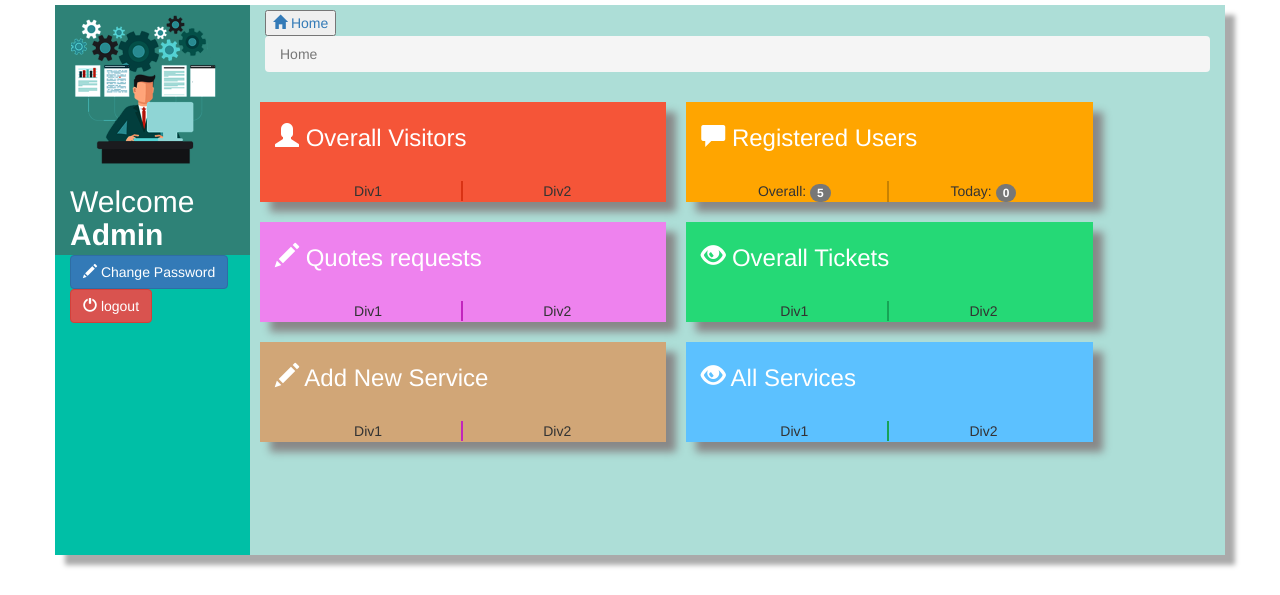
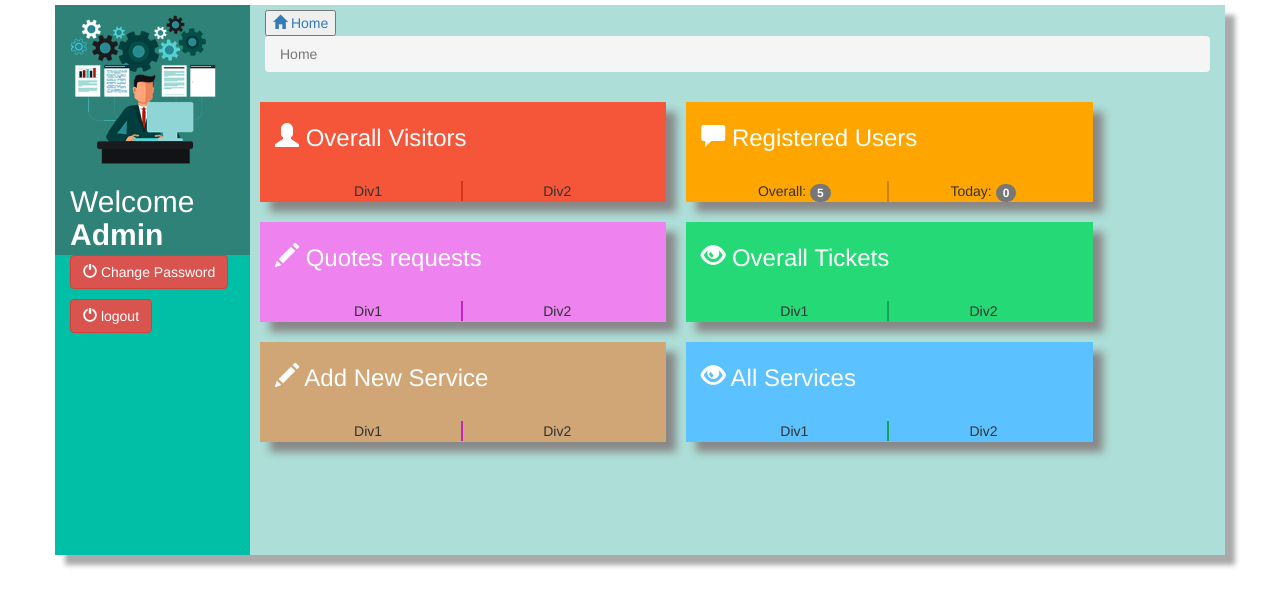
Before and after one commit to LearnTheGithub/CRMP, a PHP site: page /admin.php in a window 1280 px wide. Shown: the top 595 px of the page. Run offline with PHP 8.4, Linux system fonts and the light colour scheme; a user stored in the database is signed in; data comes from the database, SQL or seed files in the repository; some libraries are stand-ins or nearby versions.

Commit message:
admin change password restored

```diff
--- a/admin.php
+++ b/admin.php
@@ -74,9 +74,42 @@ var password = document.myform.UserPassword.value;
           </div>
           <div class="row" >
             <div class="col-lg-12" style="font-size:20px;background-color: #00bfa6;height:300px">
-              <button type="button" name = "logout" class="btn btn-primary" data-toggle="modal" data-target="#exampleModal"><span class="glyphicon glyphicon-pencil"></span>
-Change Password
-</button>
+              <p>  <a href="#changePassword" data-toggle ="modal"> <button type="submit"  class="btn btn-danger" style="color:white" name= "change_password"><span class="glyphicon glyphicon-off"></span>  Change Password</button></a></p>
+                <!-- Button trigger modal -->
+
+<div class="modal fade" id="changePassword" tabindex="-1" role="dialog" aria-labelledby="exampleModalLabel" aria-hidden="true">
+  <div class="modal-dialog" role="document">
+    <div class="modal-content">
+      <div class="modal-header">
+        <h5 class="modal-title" id="exampleModalLabel">Modal title</h5>
+        <button type="button" class="close" data-dismiss="modal" aria-label="Close">
+          <span aria-hidden="true">&times;</span>
+        </button>
+      </div>
+      <div class="modal-body">
+       <form action="HomeDatabase.php" name = "myForm" method="post" onsubmit="return PasswordValidation()">
+
+           <div class="form-group">
+    <label for="exampleInputPassword1">Password</label>
+    <input type="password" name="UserPassword" class="form-control" id="exampleInputPassword1" placeholder="New Password" required>
+  </div>
+  <div class="form-group">
+    <label for="exampleInputPassword1">Confirm Password</label>
+    <input type="password" name="ConfirmPassword" class="form-control" id="exampleInputPassword2" placeholder="Confirm Password" required>
+  </div>
+
+  <button type="submit" name = "SubmitP" class="btn btn-primary">Change</button>
+</form>
+      </div>
+      <div class="modal-footer">
+        <button type="button" class="btn btn-secondary" data-dismiss="modal">Close</button>
+        <button type="button" class="btn btn-primary">Save changes</button>
+      </div>
+    </div>
+  </div>
+</div>
+
+
                 <p>  <a href="logout.php"> <button type="submit"  class="btn btn-danger" style="color:white" name= "logout"><span class="glyphicon glyphicon-off"></span>  logout</button></a></p>
 
 
@@ -214,40 +247,7 @@ else
       </div>
     </div>
 
-<!--Change password -->
 
-<!-- Modal -->
-<div class="modal fade" id="exampleModal" tabindex="-1" role="dialog" aria-labelledby="exampleModalLabel" aria-hidden="true">
-  <div class="modal-dialog" role="document">
-    <div class="modal-content">
-      <div class="modal-header">
-        <h5 class="modal-title" id="exampleModalLabel">Change Password </h5>
-        <button type="button" class="close" data-dismiss="modal" aria-label="Close">
-          <span aria-hidden="true">&times;</span>
-        </button>
-      </div>
-      <div class="modal-body">
-       <form action="HomeDatabase.php" name = "myForm" method="post" onsubmit="return PasswordValidation()">
-
-           <div class="form-group">
-    <label for="exampleInputPassword1">Password</label>
-    <input type="password" name="UserPassword" class="form-control" id="exampleInputPassword1" placeholder="New Password" required>
-  </div>
-  <div class="form-group">
-    <label for="exampleInputPassword1">Confirm Password</label>
-    <input type="password" name="ConfirmPassword" class="form-control" id="exampleInputPassword2" placeholder="Confirm Password" required>
-  </div>
-
-  <button type="submit" name = "SubmitP" class="btn btn-primary">Change</button>
-</form>
-      </div>
-      <div class="modal-footer">
-        <button type="button"  class="btn btn-secondary" data-dismiss="modal">Close</button>
-
-      </div>
-    </div>
-  </div>
-</div>
     <!-- Optional JavaScript -->
     <!-- jQuery first, then Popper.js, then Bootstrap JS -->
     <script src="https://code.jquery.com/jquery-3.3.1.slim.min.js" integrity="sha384-q8i/X+965DzO0rT7abK41JStQIAqVgRVzpbzo5smXKp4YfRvH+8abtTE1Pi6jizo" crossorigin="anonymous"></script>
```
